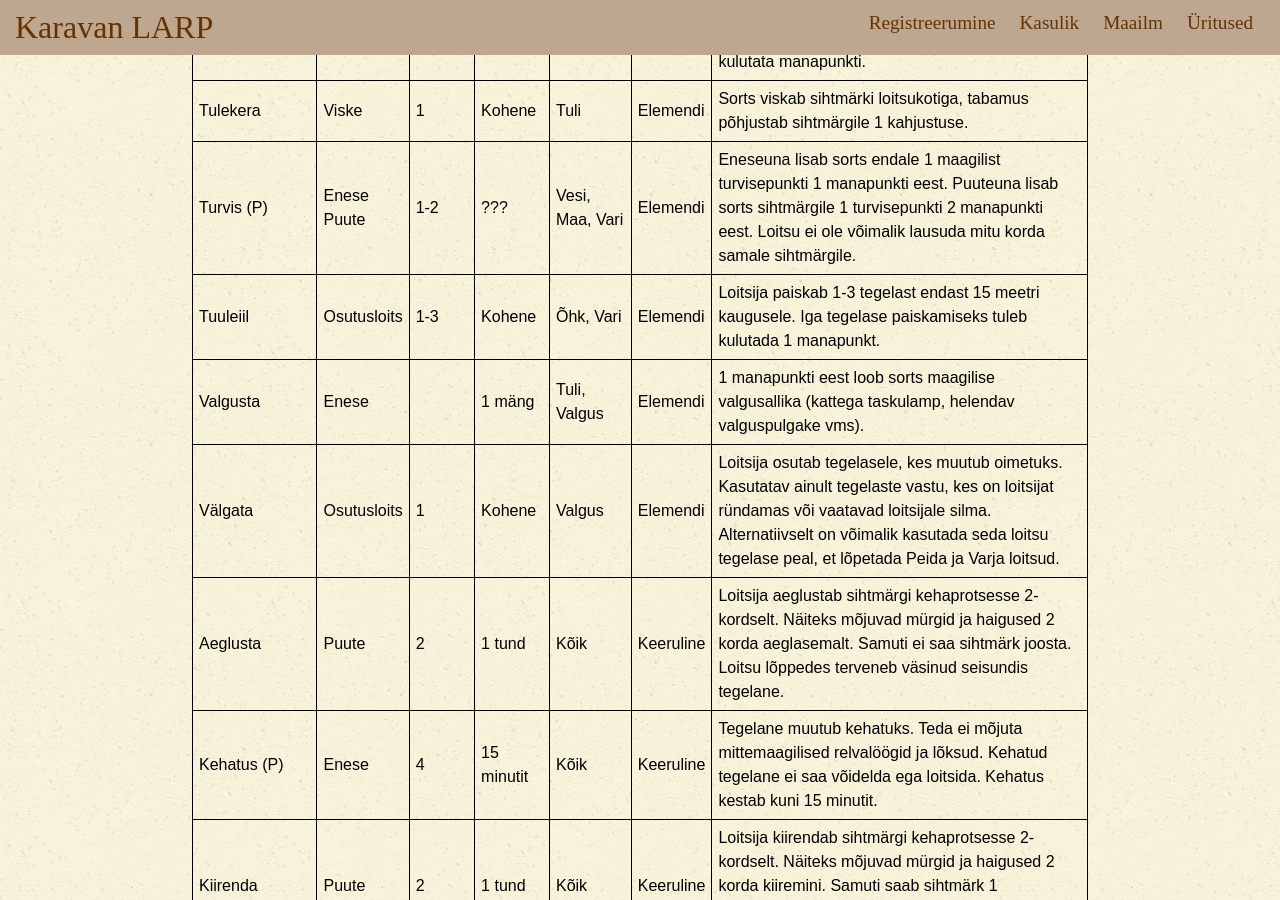
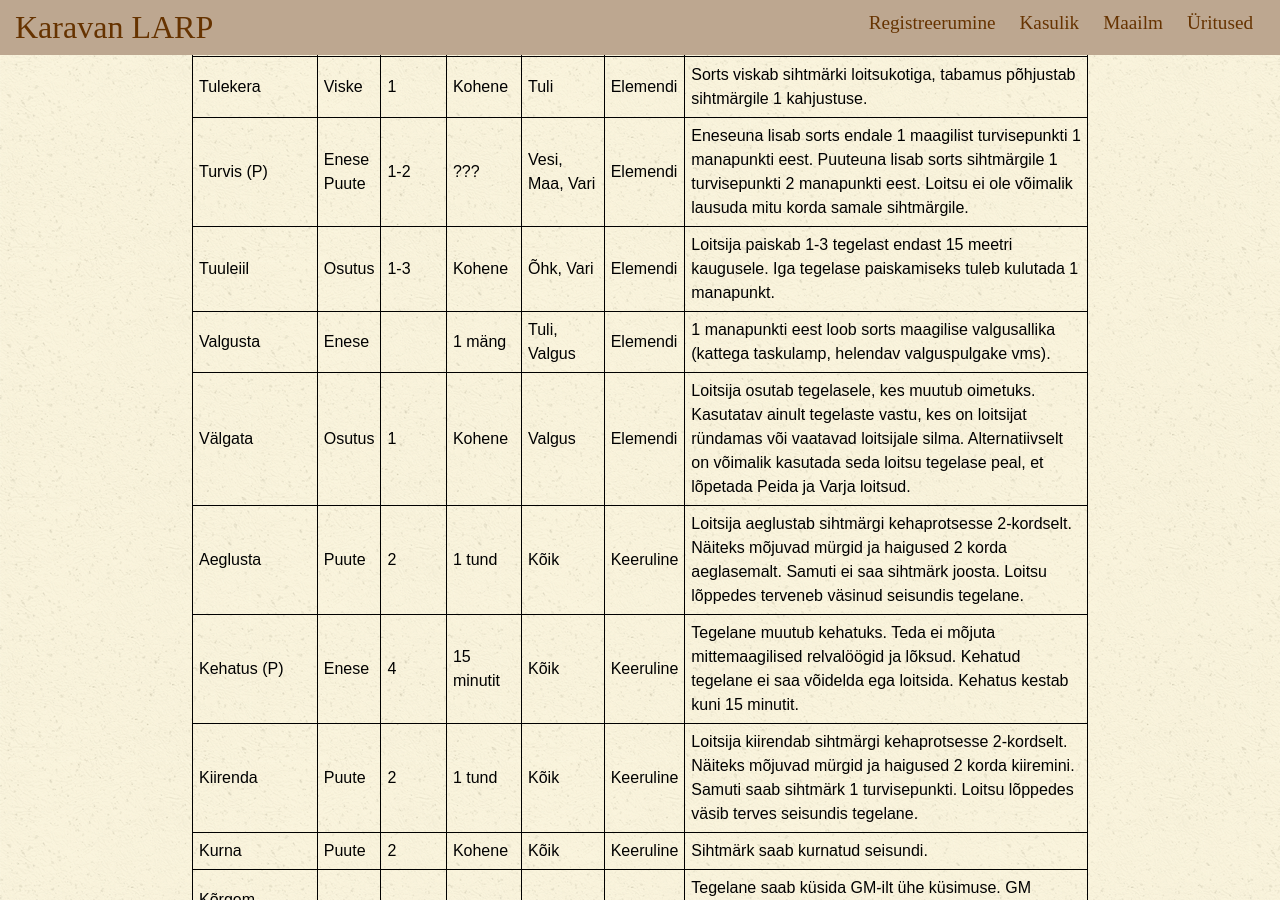
Before and after one commit to karavanlarp/karavanlarp.github.io, a Jekyll site: the page built from est/rules/sorcerer.md, in a window 1280 px wide and 900 px high, scrolled down 1239 px. Built offline with Jekyll 4.4.1, drawn with Linux system fonts in a browser that asks for light colours; some web fonts are replaced.

Commit message:
sorcerer table optimization

```diff
--- a/est/rules/sorcerer.md
+++ b/est/rules/sorcerer.md
@@ -21,9 +21,9 @@ title: Tegelasreeglid; Sorts
 |Sideloits|Enese|1/minut|Eriline|Õhk|Elemendi|Loitsija võib võtta ühendust mõne tuttava teise tegelasega, kes viibib mängul. Selleks saab ta talle OG helistada. Juhul kui tegelane ei vasta, ei kulutata manapunkti.
 |Tulekera|Viske|1|Kohene|Tuli|Elemendi|Sorts viskab sihtmärki loitsukotiga, tabamus põhjustab sihtmärgile 1 kahjustuse.
 |Turvis (P)|Enese<br />Puute|1-2|???|Vesi, Maa, Vari|Elemendi|Eneseuna lisab sorts endale 1 maagilist turvisepunkti 1 manapunkti eest. Puuteuna lisab sorts sihtmärgile 1 turvisepunkti 2 manapunkti eest. Loitsu ei ole võimalik lausuda mitu korda samale sihtmärgile.
-|Tuuleiil|Osutusloits|1-3|Kohene|Õhk, Vari |Elemendi|Loitsija paiskab 1-3 tegelast endast 15 meetri kaugusele. Iga tegelase paiskamiseks tuleb kulutada 1 manapunkt.
+|Tuuleiil|Osutus|1-3|Kohene|Õhk, Vari |Elemendi|Loitsija paiskab 1-3 tegelast endast 15 meetri kaugusele. Iga tegelase paiskamiseks tuleb kulutada 1 manapunkt.
 |Valgusta |Enese||1 mäng|Tuli, Valgus|Elemendi|1 manapunkti eest loob sorts maagilise valgusallika (kattega taskulamp, helendav valguspulgake vms).
-|Välgata |Osutusloits|1|Kohene|Valgus|Elemendi|Loitsija osutab tegelasele, kes muutub oimetuks. Kasutatav ainult tegelaste vastu, kes on loitsijat ründamas või vaatavad loitsijale silma. Alternatiivselt on võimalik kasutada seda loitsu tegelase peal, et lõpetada Peida ja Varja loitsud.
+|Välgata |Osutus|1|Kohene|Valgus|Elemendi|Loitsija osutab tegelasele, kes muutub oimetuks. Kasutatav ainult tegelaste vastu, kes on loitsijat ründamas või vaatavad loitsijale silma. Alternatiivselt on võimalik kasutada seda loitsu tegelase peal, et lõpetada Peida ja Varja loitsud.
 |Aeglusta|Puute|2|1 tund|Kõik|Keeruline|Loitsija aeglustab sihtmärgi kehaprotsesse 2-kordselt. Näiteks mõjuvad mürgid ja haigused 2 korda aeglasemalt. Samuti ei saa sihtmärk joosta. Loitsu lõppedes terveneb väsinud seisundis tegelane.
 |Kehatus (P)|Enese|4|15 minutit|Kõik|Keeruline|Tegelane muutub kehatuks. Teda ei mõjuta mittemaagilised relvalöögid ja lõksud. Kehatud tegelane ei saa võidelda ega loitsida. Kehatus kestab kuni 15 minutit.
 |Kiirenda|Puute|2|1 tund|Kõik|Keeruline|Loitsija kiirendab sihtmärgi kehaprotsesse 2-kordselt. Näiteks mõjuvad mürgid ja haigused 2 korda kiiremini. Samuti saab sihtmärk 1 turvisepunkti. Loitsu lõppedes väsib terves seisundis tegelane.
```
